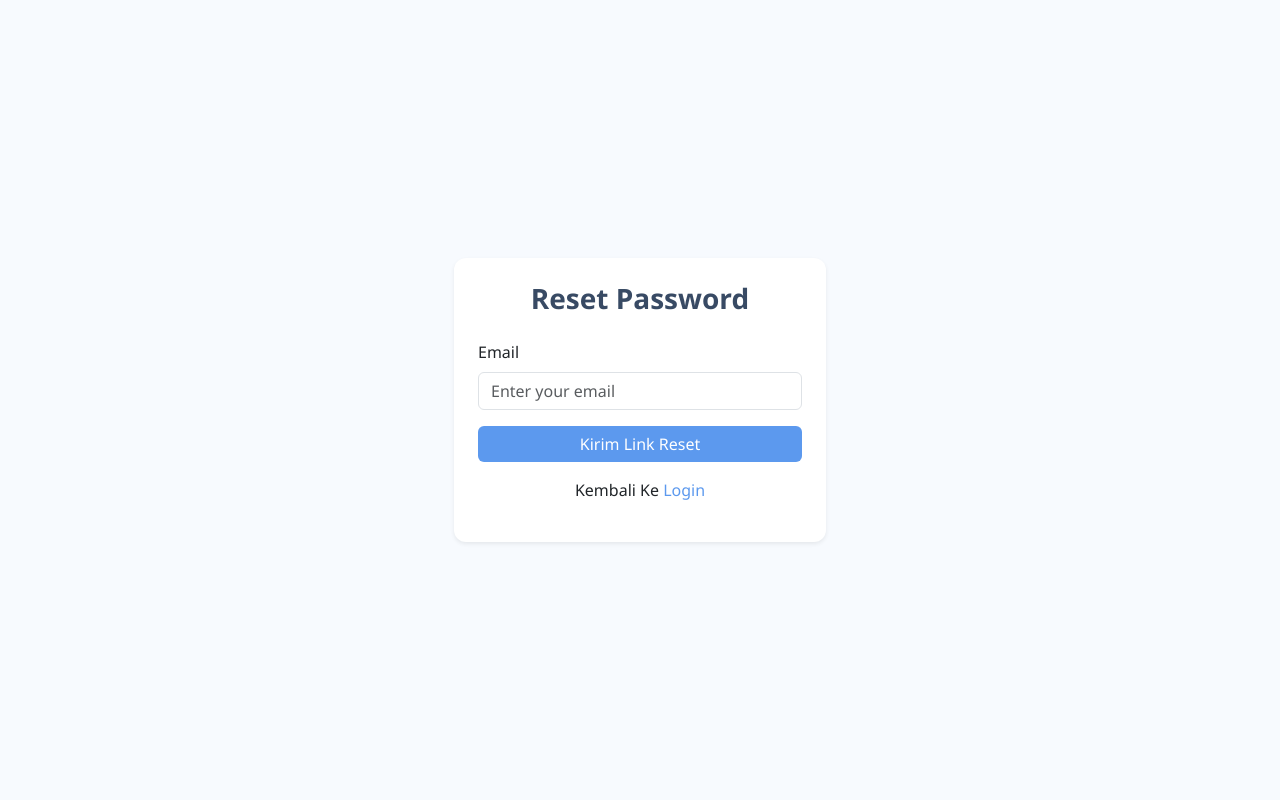
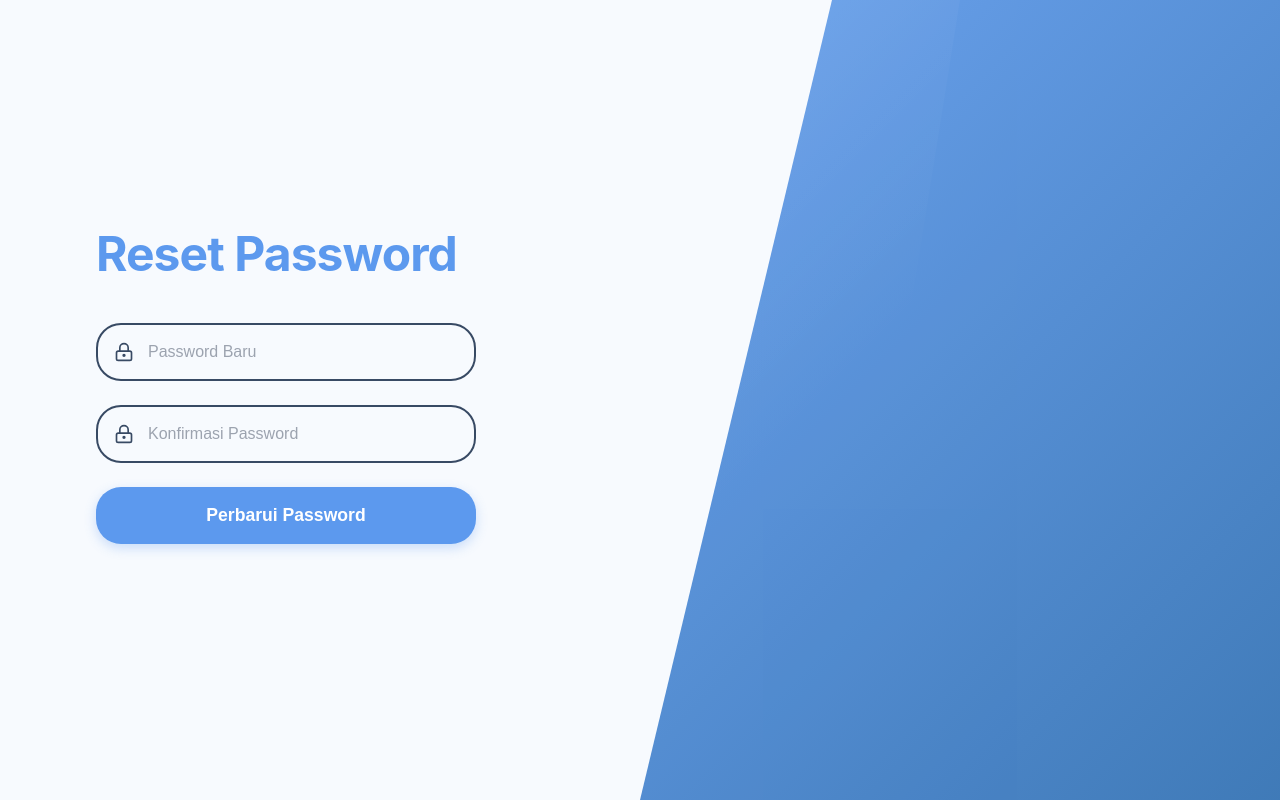
Before and after one commit to rayymhra/sahabat-jalan, a PHP site: page /other/auth/reset_password.php in a window 1280 px wide. Run offline with PHP 8.4, Linux system fonts and the light colour scheme; data that the repository does not hold is empty.

Commit message:
reset password

```diff
--- a/auth/reset_password.php
+++ b/auth/reset_password.php
@@ -5,36 +5,43 @@ include "../connection.php";
 $error = $success = "";
 $token = $_GET['token'] ?? '';
 
-if ($_SERVER["REQUEST_METHOD"] == "POST") {
-    $email = trim($_POST['email']);
+if ($_SERVER["REQUEST_METHOD"] === "POST") {
+    $token = $_POST['token'];
+    $newPassword = $_POST['new_password'];
+    $confirmPassword = $_POST['confirm_password'];
 
-    // Check if user exists
-    $stmt = $conn->prepare("SELECT id FROM users WHERE email = ?");
-    $stmt->bind_param("s", $email);
+    if ($newPassword !== $confirmPassword) {
+        $error = "❌ Passwords do not match.";
+    } else {
+        $stmt = $conn->prepare("SELECT id, reset_expires FROM users WHERE reset_token = ?");
+        $stmt->bind_param("s", $token);
         $stmt->execute();
         $result = $stmt->get_result();
 
         if ($result->num_rows === 1) {
             $user = $result->fetch_assoc();
 
-        // Generate token
-        $token = bin2hex(random_bytes(32));
-        $expires = date("Y-m-d H:i:s", strtotime("+1 hour"));
+            $now = date("Y-m-d H:i:s");
+            if ($user['reset_expires'] >= $now) {
+                $hashedPassword = password_hash($newPassword, PASSWORD_DEFAULT);
 
-        // Save token to DB
-        $update = $conn->prepare("UPDATE users SET reset_token = ?, reset_expires = ? WHERE id = ?");
-        $update->bind_param("ssi", $token, $expires, $user['id']);
-        $update->execute();
+                $update = $conn->prepare("UPDATE users SET password = ?, reset_token = NULL, reset_expires = NULL WHERE id = ?");
+                $update->bind_param("si", $hashedPassword, $user['id']);
 
-        // Demo mode: tampilkan link
-        $reset_link = "http://localhost/other/sahabat-jalan/auth/new_password.php?token=$token";
-        $message = "Password reset link (Demo Mode): <a href='$reset_link'>$reset_link</a>";
-
+                if ($update->execute()) {
+                    $success = "✅ Password updated successfully! <a href='login.php'>Login</a>";
                 } else {
-        $message = "❌ Email not found.";
+                    $error = "❌ Failed to update password.";
                 }
-
+                $update->close();
+            } else {
+                $error = "❌ Invalid or expired token.";
+            }
+        } else {
+            $error = "❌ Invalid or expired token.";
+        }
         $stmt->close();
+    }
 }
 ?>
 <!DOCTYPE html>
@@ -43,72 +50,205 @@ if ($_SERVER["REQUEST_METHOD"] == "POST") {
 <meta charset="UTF-8">
 <meta name="viewport" content="width=device-width, initial-scale=1">
 <title>Reset Password - Go Safe!</title>
-  <link href="https://cdn.jsdelivr.net/npm/bootstrap@5.3.2/dist/css/bootstrap.min.css" rel="stylesheet">
 <style>
+* { box-sizing: border-box; margin: 0; padding: 0; }
+
 body {
-      background-color: #f7fafe;
-      font-family: "Segoe UI", Arial, sans-serif;
+    background: #f7fafe;
+    font-family: -apple-system, BlinkMacSystemFont, 'Segoe UI', Roboto, Oxygen, Ubuntu, sans-serif;
     color: #384a64;
+    min-height: 100vh;
+    display: flex;
+    position: relative;
+    overflow: hidden;
 }
-    .card {
-      border-radius: 12px;
+
+/* Background decorative elements */
+.bg-decoration {
+    position: absolute;
+    right: 0;
+    top: 0;
+    width: 50%;
+    height: 100vh;
+    background: linear-gradient(135deg, #5c99ee 0%, #2b6cb0 100%);
+    clip-path: polygon(30% 0%, 100% 0%, 100% 100%, 0% 100%);
+    opacity: 0.9;
+    z-index: 1;
+}
+
+.bg-decoration::before {
+    content: '';
+    position: absolute;
+    top: 0;
+    left: -20%;
+    width: 100%;
+    height: 100%;
+    background: linear-gradient(135deg, rgba(255,255,255,0.1) 0%, transparent 50%);
+    clip-path: polygon(0% 0%, 70% 0%, 50% 100%, 0% 100%);
+}
+
+/* Main container */
+.login-container {
+    width: 100%;
+    max-width: 450px;
+    padding: 2rem;
+    display: flex;
+    align-items: center;
+    justify-content: flex-start;
+    margin-left: 5%;
+    z-index: 2;
+    position: relative;
+}
+
+.login-form {
+    width: 100%;
+    max-width: 380px;
+}
+
+.login-title {
+    font-size: 3rem;
+    font-weight: 700;
+    color: #5c99ee;
+    margin-bottom: 2.5rem;
+    letter-spacing: -0.02em;
+}
+
+/* Input styles */
+.input-group {
+    position: relative;
+    margin-bottom: 1.5rem;
+}
+
+.input-icon {
+    position: absolute;
+    left: 18px;
+    top: 50%;
+    transform: translateY(-50%);
+    width: 20px;
+    height: 20px;
+    color: #384a64;
+    z-index: 3;
+}
+
+.form-input {
+    width: 100%;
+    padding: 18px 50px;
+    border: 2px solid #384a64;
+    border-radius: 25px;
+    background: transparent;
+    font-size: 1rem;
+    color: #384a64;
+    outline: none;
+    transition: all 0.3s ease;
+}
+
+.form-input::placeholder {
+    color: #9ca3af;
+    font-weight: 400;
+}
+
+.form-input:focus {
+    border-color: #5c99ee;
+    box-shadow: 0 0 0 3px rgba(92, 153, 238, 0.1);
+}
+
+/* Button */
+.login-btn {
+    width: 100%;
+    padding: 18px;
+    background: #5c99ee;
+    color: white;
     border: none;
-      animation: fadeInUp 0.5s ease;
+    border-radius: 25px;
+    font-size: 1.1rem;
+    font-weight: 600;
+    cursor: pointer;
+    transition: all 0.3s ease;
+    margin-bottom: 2rem;
+    box-shadow: 0 4px 12px rgba(92, 153, 238, 0.3);
 }
-    h3 {
-      font-weight: 600;
-      color: #384a64;
+
+.login-btn:hover {
+    background: #2b6cb0;
+    box-shadow: 0 6px 16px rgba(43, 108, 176, 0.4);
+    transform: translateY(-2px);
 }
-    .btn-primary {
-      background-color: #5c99ee;
-      border: none;
+
+/* Alert */
+.alert-danger {
+    background: #ffe8e8;
+    color: #c53030;
+    border-left: 4px solid #dc3545;
+    border-radius: 8px;
+    padding: 12px 16px;
+    margin-bottom: 1.5rem;
+    font-size: 0.9rem;
 }
-    .btn-primary:hover {
-      background-color: #2b6cb0;
+
+.alert-success {
+    background: #e9f7ef;
+    color: #2f855a;
+    border-left: 4px solid #38a169;
+    border-radius: 8px;
+    padding: 12px 16px;
+    margin-bottom: 1.5rem;
+    font-size: 0.9rem;
 }
-    a {
-      color: #5c99ee;
-      text-decoration: none;
+
+/* Responsive */
+@media (max-width: 768px) {
+    .bg-decoration { display: none; }
+    .login-container { margin-left: 0; justify-content: center; padding: 1.5rem; }
+    .login-title { font-size: 2.5rem; text-align: center; }
 }
-    a:hover {
-      color: #2b6cb0;
-    }
-    .alert {
-      border-radius: 10px;
-      background: #e9f3ff;
-      color: #384a64;
-      border: none;
-    }
-    @keyframes fadeInUp {
-      from { opacity: 0; transform: translateY(20px); }
-      to { opacity: 1; transform: translateY(0); }
+
+@media (max-width: 480px) {
+    .login-container { padding: 1rem; }
+    .login-title { font-size: 2rem; margin-bottom: 2rem; }
+    .form-input { padding: 16px 45px; font-size: 0.95rem; }
+    .input-icon { width: 18px; height: 18px; left: 16px; }
 }
 </style>
 </head>
 <body>
+<div class="bg-decoration"></div>
 
-<div class="container d-flex justify-content-center align-items-center min-vh-100">
-  <div class="col-md-6 col-lg-4">
-    <div class="card shadow-sm p-4">
-      <h3 class="mb-4 text-center">Reset Password</h3>
+<div class="login-container">
+  <div class="login-form">
+    <h1 class="login-title">Reset Password</h1>
 
-      <?php if($message): ?>
-        <div class="alert"><?php echo $message; ?></div>
+    <?php if($error): ?>
+      <div class="alert-danger"><?= $error ?></div>
     <?php endif; ?>
 
+    <?php if($success): ?>
+      <div class="alert-success"><?= $success ?></div>
+    <?php else: ?>
       <form method="POST">
-        <div class="mb-3">
-          <label class="form-label">Email</label>
-          <input type="email" name="email" class="form-control" placeholder="Enter your email" required>
+        <input type="hidden" name="token" value="<?= htmlspecialchars($token) ?>">
+
+        <div class="input-group">
+          <svg class="input-icon lock-icon" viewBox="0 0 24 24" fill="none" stroke="currentColor" stroke-width="2">
+            <rect x="3" y="11" width="18" height="11" rx="2" ry="2"></rect>
+            <circle cx="12" cy="16" r="1"></circle>
+            <path d="M7 11V7a5 5 0 0 1 10 0v4"></path>
+          </svg>
+          <input type="password" name="new_password" class="form-input" placeholder="Password Baru" required>
         </div>
-        <button type="submit" class="btn btn-primary w-100">Kirim Link Reset</button>
+
+        <div class="input-group">
+          <svg class="input-icon lock-icon" viewBox="0 0 24 24" fill="none" stroke="currentColor" stroke-width="2">
+            <rect x="3" y="11" width="18" height="11" rx="2" ry="2"></rect>
+            <circle cx="12" cy="16" r="1"></circle>
+            <path d="M7 11V7a5 5 0 0 1 10 0v4"></path>
+          </svg>
+          <input type="password" name="confirm_password" class="form-input" placeholder="Konfirmasi Password" required>
+        </div>
+
+        <button type="submit" class="login-btn">Perbarui Password</button>
       </form>
-
-      <p class="text-center mt-3">Kembali Ke <a href="login.php">Login</a></p>
+    <?php endif; ?>
   </div>
 </div>
-</div>
-
-<script src="https://cdn.jsdelivr.net/npm/bootstrap@5.3.2/dist/js/bootstrap.bundle.min.js"></script>
 </body>
 </html>
```
Lines whose indentation alone changed are shown as unchanged.
